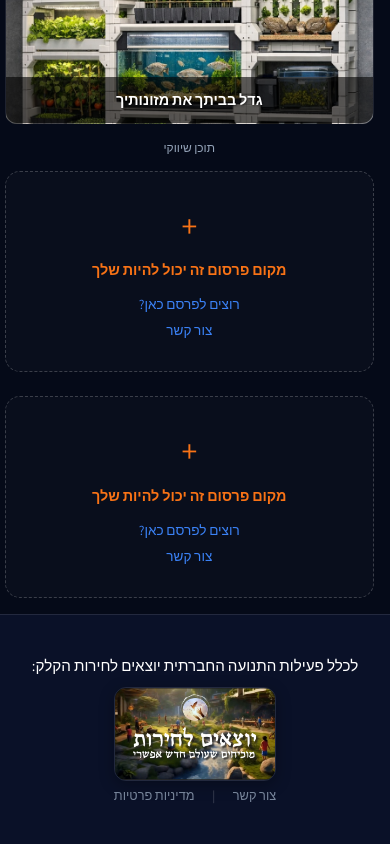
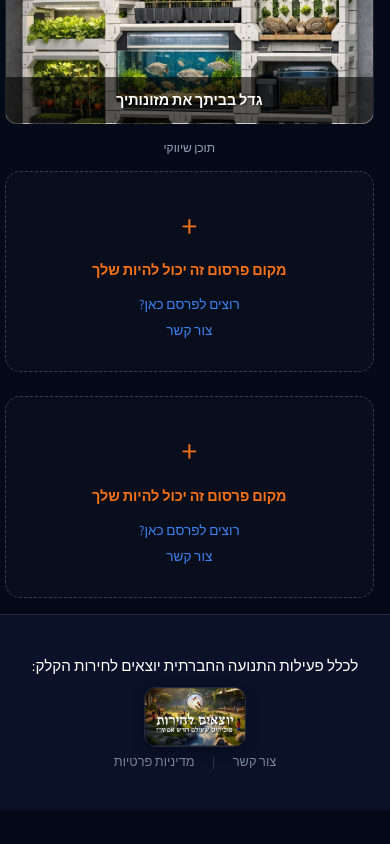
Before and after one commit to gofreeil/purchasing_groups, a SvelteKit app: page / in a window 390 px wide. Shown: the part 5230-6074 px from the top of the page. After the commit the page ends 6040 px from the top, so only its background shows below. Built offline with nearby package versions, Linux system fonts and the light colour scheme; no server answers.

Commit message:
הקטן בפוטר

```diff
--- a/src/app.css
+++ b/src/app.css
@@ -107,7 +107,7 @@ a {
 }
 
 .footer-banner-img {
-    max-width: 280px;
+    max-width: 140px;
     height: auto;
     border-radius: 12px;
     border: 1px solid var(--border-color);
@@ -116,7 +116,7 @@ a {
 
 @media (max-width: 768px) {
     .footer-banner-img {
-        max-width: 200px;
+        max-width: 100px;
     }
 }
 
@@ -846,7 +846,7 @@ a {
 }
 
 .footer-banner-img {
-    max-width: 220px;
+    max-width: 140px;
     height: auto;
     border-radius: 12px;
     border: 1px solid var(--border-color);
@@ -860,7 +860,7 @@ a {
     }
 
     .footer-banner-img {
-        max-width: 160px;
+        max-width: 100px;
     }
 }
 
```
